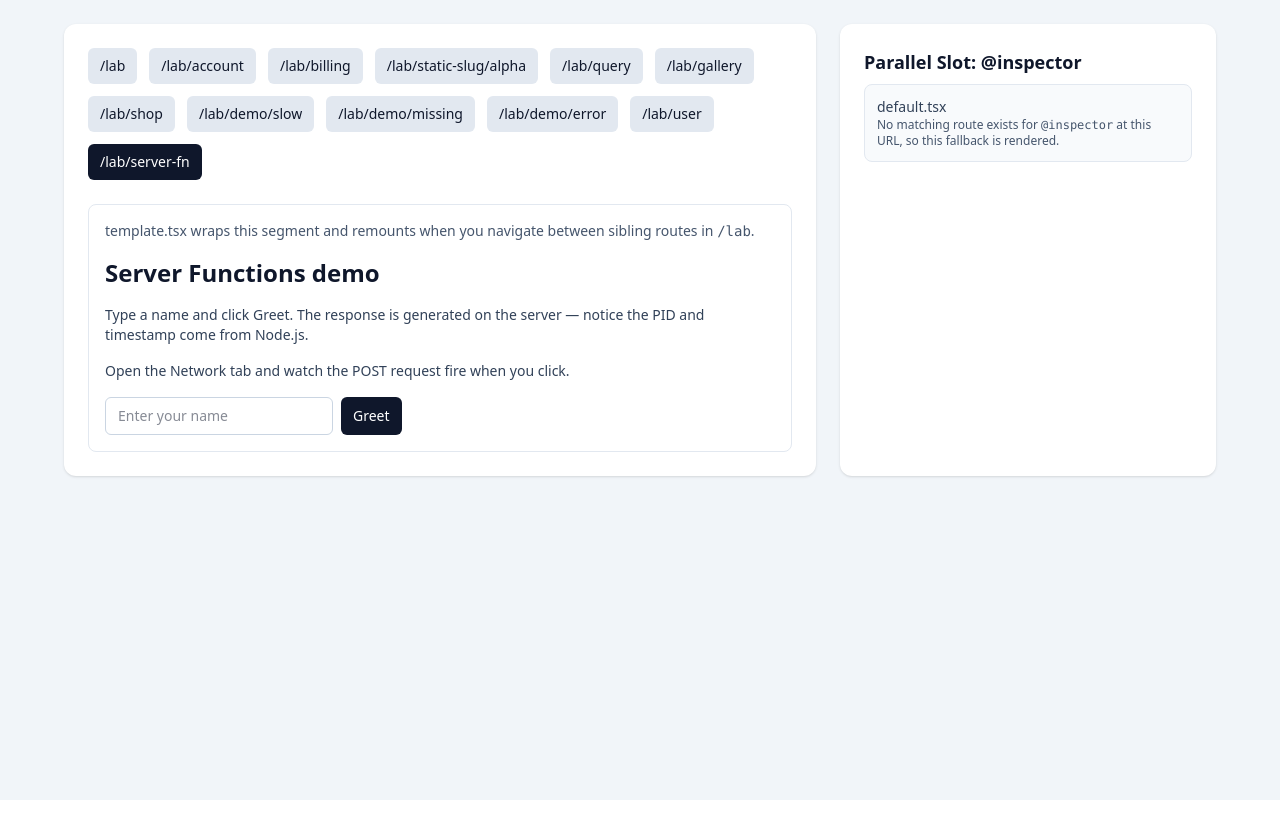
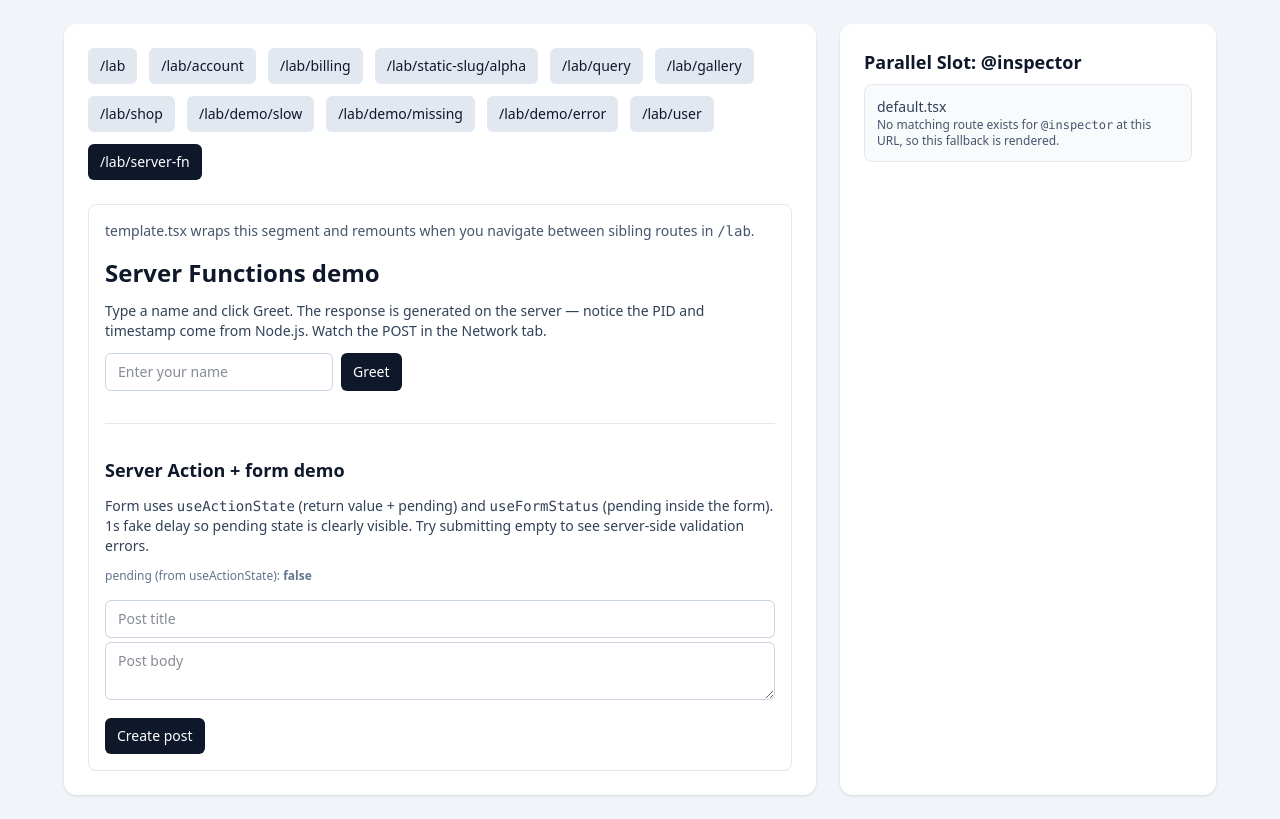
Before and after one commit to obadakhalili/learning-nextjs, a Next.js app: page /lab/server-fn in a window 1280 px wide. Built offline with nearby package versions, Linux system fonts and the light colour scheme.

Commit message:
server actions

```diff
--- /dev/null
+++ b/src/app/lab/server-fn/_components/post-form.tsx
@@ -0,0 +1,68 @@
+"use client";
+
+import { useActionState } from "react";
+import { useFormStatus } from "react-dom";
+import { createPost, type CreatePostState } from "../actions";
+
+const initialState: CreatePostState = { error: null, created: null };
+
+// useFormStatus must live inside the <form> — it reads the form's transition context
+function SubmitButton() {
+  const { pending } = useFormStatus();
+  return (
+    <button
+      type="submit"
+      disabled={pending}
+      className="rounded-md bg-slate-900 px-3 py-2 text-sm text-white disabled:opacity-50"
+    >
+      {pending ? "Saving..." : "Create post"}
+    </button>
+  );
+}
+
+export default function PostForm() {
+  // useActionState wraps the server action:
+  // - state:   last return value from the server action (starts as initialState)
+  // - action:  wrapped version of createPost to pass to <form action={...}>
+  // - pending: true while the transition (form submission) is in-flight
+  const [state, action, pending] = useActionState(createPost, initialState);
+
+  return (
+    <div className="space-y-4">
+      <p className="text-xs text-slate-500">
+        pending (from useActionState): <strong>{String(pending)}</strong>
+      </p>
+
+      {/* React wraps this action in startTransition automatically */}
+      <form action={action} className="space-y-3">
+        <div className="space-y-1">
+          <input
+            name="title"
+            placeholder="Post title"
+            className="w-full rounded-md border border-slate-300 px-3 py-2 text-sm"
+          />
+          <textarea
+            name="body"
+            placeholder="Post body"
+            className="w-full rounded-md border border-slate-300 px-3 py-2 text-sm"
+          />
+        </div>
+
+        {state.error && (
+          <p className="text-sm text-red-600">{state.error}</p>
+        )}
+
+        {/* SubmitButton is inside the form — useFormStatus can read the form's pending state */}
+        <SubmitButton />
+      </form>
+
+      {state.created && (
+        <div className="rounded-md bg-green-50 p-4 text-sm space-y-1">
+          <p className="font-medium">Post created!</p>
+          <p>Title: {state.created.title}</p>
+          <p>Body: {state.created.body}</p>
+        </div>
+      )}
+    </div>
+  );
+}
--- a/src/app/lab/server-fn/actions.ts
+++ b/src/app/lab/server-fn/actions.ts
@@ -8,3 +8,25 @@ export async function greet(name: string) {
     pid: process.pid,
   };
 }
+
+export type CreatePostState = {
+  error: string | null;
+  created: { title: string; body: string } | null;
+};
+
+export async function createPost(
+  _prevState: CreatePostState,
+  formData: FormData
+): Promise<CreatePostState> {
+  // Fake delay so the pending state is clearly visible
+  await new Promise((r) => setTimeout(r, 1000));
+
+  const title = formData.get("title")?.toString().trim() ?? "";
+  const body = formData.get("body")?.toString().trim() ?? "";
+
+  if (!title) return { error: "Title is required", created: null };
+  if (!body) return { error: "Body is required", created: null };
+
+  // Pretend we saved to a DB and return the created post
+  return { error: null, created: { title, body } };
+}
--- a/src/app/lab/server-fn/page.tsx
+++ b/src/app/lab/server-fn/page.tsx
@@ -1,16 +1,31 @@
 import Greeter from "./_components/greeter";
+import PostForm from "./_components/post-form";
 
 export default function ServerFnPage() {
   return (
-    <article className="space-y-4">
-      <h1 className="text-2xl font-semibold">Server Functions demo</h1>
-      <p className="text-sm text-slate-700">
-        Type a name and click Greet. The response is generated on the server — notice the PID and timestamp come from Node.js.
-      </p>
-      <p className="text-sm text-slate-700">
-        Open the Network tab and watch the POST request fire when you click.
-      </p>
-      <Greeter />
+    <article className="space-y-8">
+      <section className="space-y-3">
+        <h1 className="text-2xl font-semibold">Server Functions demo</h1>
+        <p className="text-sm text-slate-700">
+          Type a name and click Greet. The response is generated on the server —
+          notice the PID and timestamp come from Node.js. Watch the POST in the
+          Network tab.
+        </p>
+        <Greeter />
+      </section>
+
+      <hr className="border-slate-200" />
+
+      <section className="space-y-3">
+        <h2 className="text-lg font-semibold">Server Action + form demo</h2>
+        <p className="text-sm text-slate-700">
+          Form uses <code>useActionState</code> (return value + pending) and{" "}
+          <code>useFormStatus</code> (pending inside the form). 1s fake delay so
+          pending state is clearly visible. Try submitting empty to see
+          server-side validation errors.
+        </p>
+        <PostForm />
+      </section>
     </article>
   );
 }
```
Also changed, not shown: 1 other file (tests, documents, lock files or other folders).
